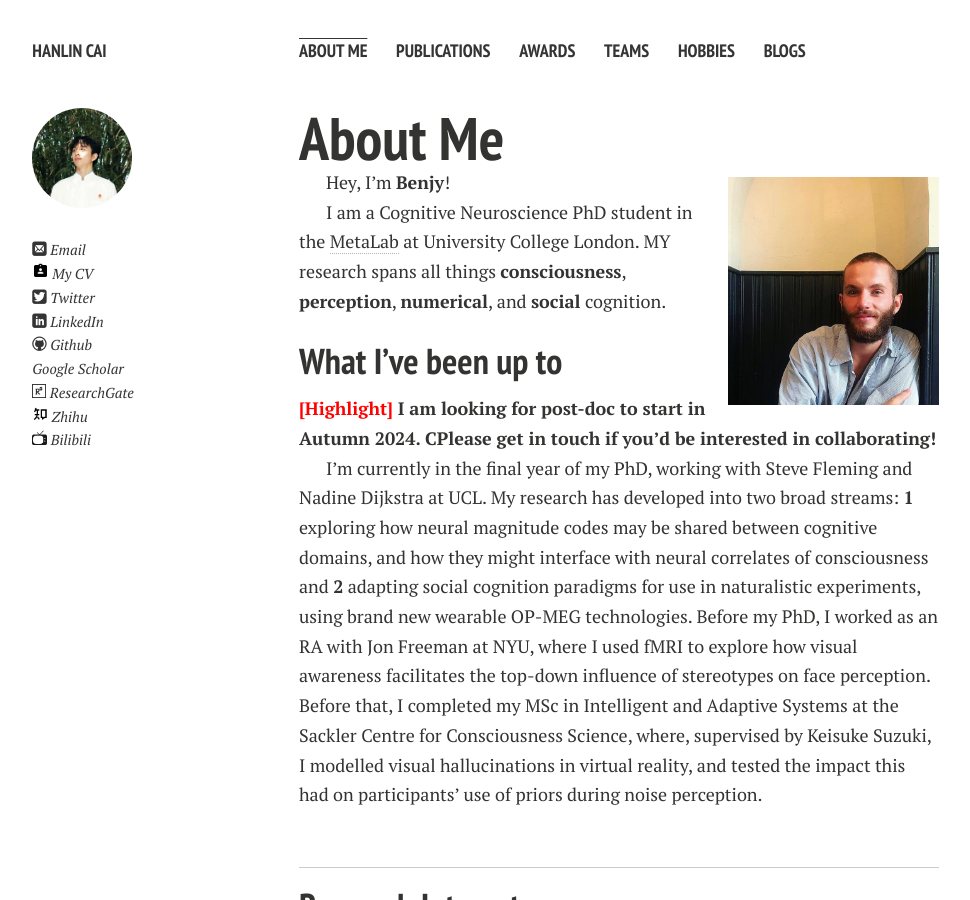
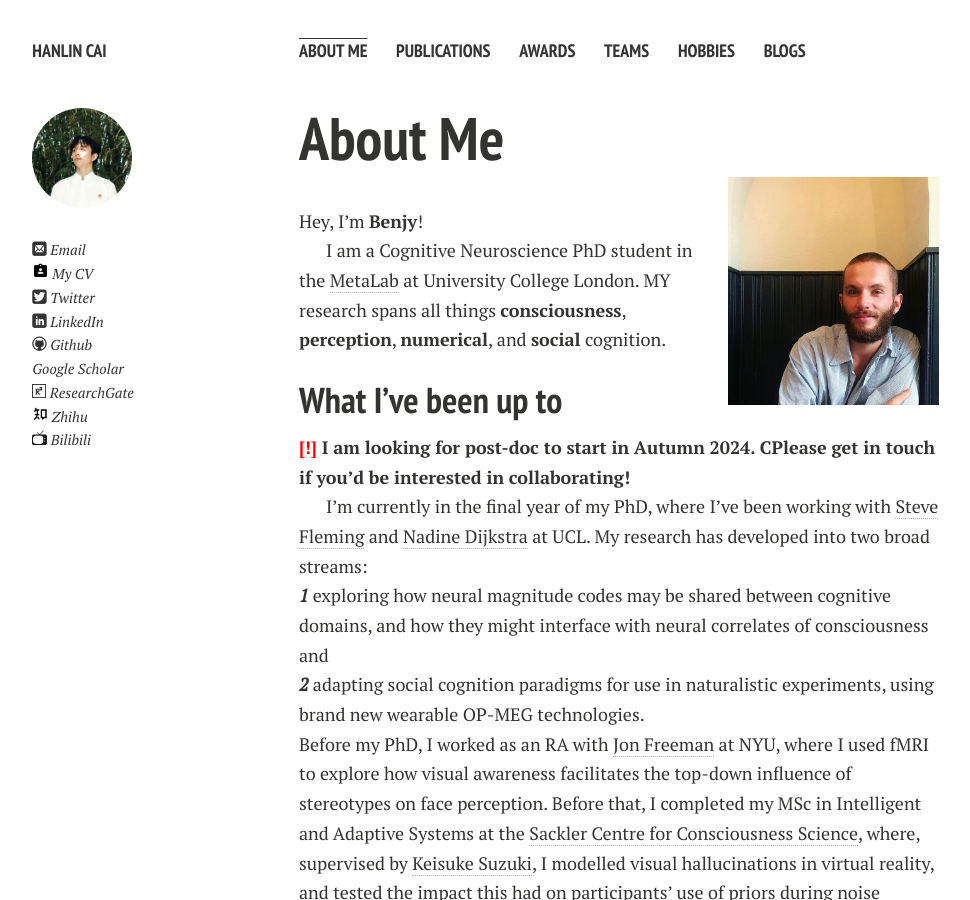
Before and after one commit to benjybarnett/benjybarnett.github.io, a Jekyll site: the page built from index.md, in a window 1280 px wide and 900 px high. Shown: the whole window, without its empty margins (21-991 px from the left). Built offline with Jekyll 4.4.1, drawn with Linux system fonts in a browser that asks for light colours; nearby versions of some CDN libraries; comment, search, counter and statistics services are not loaded; a style sheet for code colours, icons or effects is not loaded; our own code applies the rules of GitHub Pages for plain Markdown files; some of the changed text lies outside the part shown.

Commit message:
homepage edit

```diff
--- a/index.md
+++ b/index.md
@@ -5,7 +5,7 @@ layout: page
 # About Me
 
 <img src="images/me.jpg" class="floatpic" width="360" height="480">
-
+<br>
 Hey, I'm **Benjy**! <br>
 
 I am a Cognitive Neuroscience PhD student in the <a href="https://metacoglab.org/MetaLab">MetaLab</a> at University College London. MY research spans all things **consciousness**, **perception**, **numerical**, and **social** cognition.
@@ -13,9 +13,11 @@ I am a Cognitive Neuroscience PhD student in the <a href="https://metacoglab.org
 
 ## What I've been up to
 
-**<font color='red'>[Highlight]</font> I am looking for post-doc to start in Autumn 2024. CPlease get in touch if you'd be interested in collaborating!**
+**<font color='red'>[!]</font> I am looking for post-doc to start in Autumn 2024. CPlease get in touch if you'd be interested in collaborating!**
+<br>
 
-I'm currently in the final year of my PhD, working with Steve Fleming and Nadine Dijkstra at UCL. My research has developed into two broad streams: **1** exploring how neural magnitude codes may be shared between cognitive domains, and how they might interface with neural correlates of consciousness and **2** adapting social cognition paradigms for use in naturalistic experiments, using brand new wearable OP-MEG technologies. Before my PhD, I worked as an RA with Jon Freeman at NYU, where I used fMRI to explore how visual awareness facilitates the top-down influence of stereotypes on face perception. Before that, I completed my MSc in Intelligent and Adaptive Systems at the Sackler Centre for Consciousness Science, where, supervised by Keisuke Suzuki, I modelled visual hallucinations in virtual reality, and tested the impact this had on participants' use of priors during noise perception.
+I'm currently in the final year of my PhD, where I've been working with <a href="https://www.ucl.ac.uk/pals/people/steve-fleming">Steve Fleming</a> and <a href="https://sites.google.com/view/nadinedijkstra/about-me?authuser=0">Nadine Dijkstra</a> at UCL. My research has developed into two broad streams: <br>***1*** exploring how neural magnitude codes may be shared between cognitive domains, and how they might interface with neural correlates of consciousness and <br>***2*** adapting social cognition paradigms for use in naturalistic experiments, using brand new wearable OP-MEG technologies.<br>
+Before my PhD, I worked as an RA with <a href="https://www.freemanlab.org/">Jon Freeman</a> at NYU, where I used fMRI to explore how visual awareness facilitates the top-down influence of stereotypes on face perception. Before that, I completed my MSc in Intelligent and Adaptive Systems at the <a href="https://www.sussex.ac.uk/research/centres/sussex-centre-for-consciousness-science/">Sackler Centre for Consciousness Science</a>, where, supervised by <a href="https://sites.google.com/view/keisukesuzuki/home?authuser=0">Keisuke Suzuki</a>, I modelled visual hallucinations in virtual reality, and tested the impact this had on participants' use of priors during noise perception.
 
 <br>
 
```
